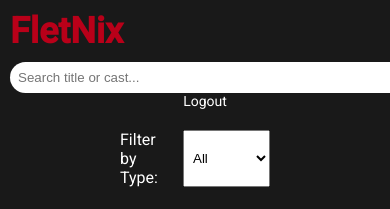
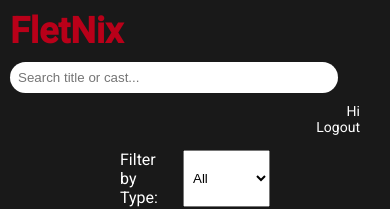
Before and after one commit to Karrtik12/fletnix_fe, an Angular app: page /home in a window 390 px wide. Shown: the top 209 px of the page. Built offline with nearby package versions, Linux system fonts and the light colour scheme; no server answers.

Commit message:
responsive + greetings

```diff
--- a/src/app/Elements/title-card/title-card.component.css
+++ b/src/app/Elements/title-card/title-card.component.css
@@ -8,6 +8,7 @@
   flex-direction: column;
   justify-content: start;
   height: 300px;
+  width: 250px;
   box-sizing: border-box;
   color: #fff;
   transition: transform 0.2s, box-shadow 0.2s;
--- a/src/app/Pages/home/home.component.css
+++ b/src/app/Pages/home/home.component.css
@@ -46,3 +46,9 @@
   margin-left: 10px;
   padding: 5px;
 }
+
+@media (max-width: 900px) {
+  .filter {
+    margin: 30px 0 30px 0;
+  }
+}
--- a/src/app/app.component.css
+++ b/src/app/app.component.css
@@ -23,22 +23,25 @@
 }
 
 .navbar-logout {
-  margin: 0 100px;
+  font-size: 14px;
+  color: white;
+  transition: font-size 0.2s;
+}
+
+.navbar-greet {
+  display: flex;
+  flex-direction: row;
   font-size: 14px;
   color: white;
   transition: font-size 0.2s;
 }
 
 .navbar-right {
+  margin-right: 80px;
   display: flex;
+  flex-direction: column;
   align-items: end;
   justify-content: end;
-}
-
-.navbar-right {
-  display: flex;
-  align-items: center;
-  justify-content: center;
 }
 
 .navbar-logout:hover {
@@ -52,7 +55,7 @@
 }
 
 .search-bar {
-  width: 100%;
+  width: 80%;
   max-width: 400px;
   padding: 8px;
   border: none;
@@ -67,7 +70,7 @@
   overflow-y: auto;
 }
 
-@media (max-width: 600px) {
+@media (max-width: 900px) {
   .navbar {
     flex-direction: column;
     padding: 10px;
@@ -80,6 +83,10 @@
     text-align: start;
   }
 
+  .navbar-right {
+    margin-top: 10px;
+  }
+
   .search-bar {
     margin-top: 10px;
   }
--- a/src/app/app.component.html
+++ b/src/app/app.component.html
@@ -11,6 +11,7 @@
     />
   </div>
   <div class="navbar-right">
+    <span class="navbar-greet">Hi {{ authService.loggedInUser.email }}</span>
     <span (click)="logout()" class="navbar-logout">Logout</span>
   </div>
 </nav>
```
